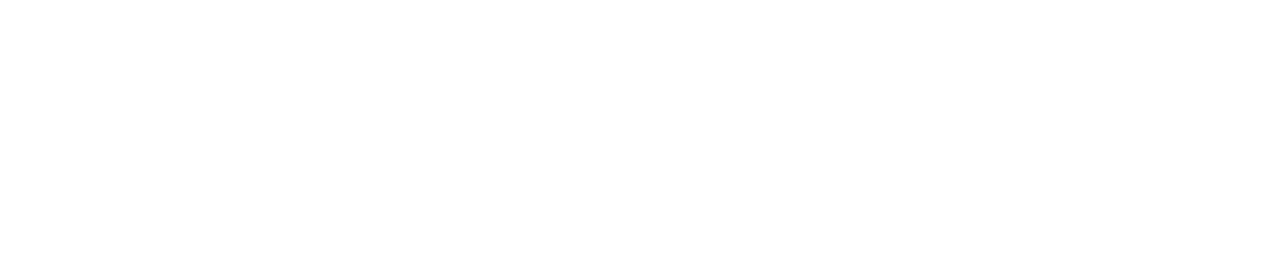
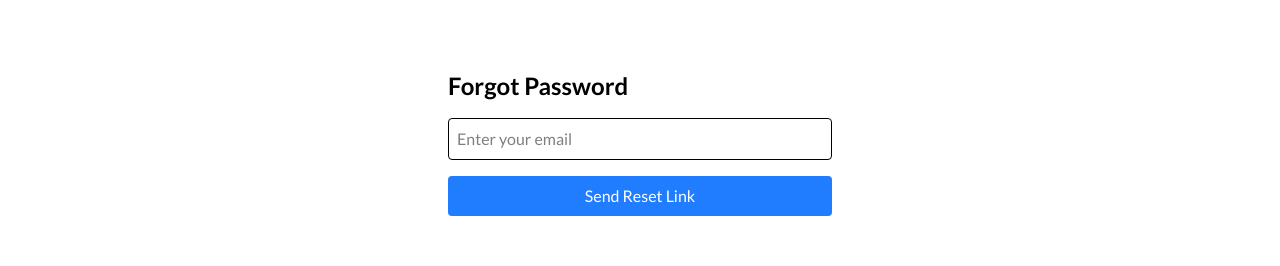
Before and after one commit to mahmud123064/ownmed, a React (Vite) app: page /forgot-password in a window 1280 px wide. Before the commit this address had no page. Shown: the part 378-644 px from the top of the page. Built offline with nearby package versions, Linux system fonts and the light colour scheme; no server answers.

Commit message:
email verification is done

```diff
--- a/package.json
+++ b/package.json
@@ -22,6 +22,7 @@
     "localforage": "^1.10.0",
     "lucide-react": "^0.562.0",
     "match-sorter": "^8.2.0",
+    "nodemailer": "^8.0.1",
     "radix-ui": "^1.4.3",
     "react": "^19.2.0",
     "react-dom": "^19.2.0",
--- /dev/null
+++ b/src/Pages/Authentication/ForgotPassword/ForgotPassword.jsx
@@ -0,0 +1,42 @@
+import { useForm } from "react-hook-form";
+import axios from "axios";
+import toast from "react-hot-toast";
+
+export default function ForgotPassword() {
+    const { register, handleSubmit } = useForm();
+
+    const onSubmit = async (data) => {
+        try {
+            const res = await axios.post(
+                "http://localhost:3000/api/auth/forgot-password",
+                data,
+            );
+            console.log(res.data);
+            toast.success("Password reset email sent!");
+        } catch (error) {
+            console.error(error);
+            toast.error(
+                error.response?.data?.message || "Something went wrong",
+            );
+        }
+    };
+
+    return (
+        <div className="min-h-screen flex items-center justify-center">
+            <form onSubmit={handleSubmit(onSubmit)} className="space-y-4 w-96">
+                <h2 className="text-2xl font-bold">Forgot Password</h2>
+
+                <input
+                    type="email"
+                    placeholder="Enter your email"
+                    {...register("email", { required: true })}
+                    className="w-full border p-2 rounded"
+                />
+
+                <button className="w-full bg-primary text-white py-2 rounded">
+                    Send Reset Link
+                </button>
+            </form>
+        </div>
+    );
+}
--- /dev/null
+++ b/src/Pages/Authentication/ResetPassword/ResetPassword.jsx
@@ -0,0 +1,49 @@
+import { useState } from "react";
+import { useParams, useNavigate } from "react-router-dom";
+import axios from "axios";
+import toast from "react-hot-toast";
+
+export default function ResetPassword() {
+    const { token } = useParams();
+    const navigate = useNavigate();
+    const [password, setPassword] = useState("");
+
+    const handleSubmit = async (e) => {
+        e.preventDefault();
+        try {
+            await axios.post(
+                `http://localhost:3000/api/auth/reset-password/${token}`,
+                {
+                    password,
+                },
+            );
+            toast.success("Password reset successful!");
+            navigate("/signin");
+        } catch (error) {
+            console.error(error);
+            toast.error(
+                error.response?.data?.message || "Something went wrong",
+            );
+        }
+    };
+
+    return (
+        <div className="min-h-screen flex items-center justify-center">
+            <form onSubmit={handleSubmit} className="space-y-4 w-96">
+                <h2 className="text-2xl font-bold">Reset Password</h2>
+
+                <input
+                    type="password"
+                    placeholder="Enter new password"
+                    value={password}
+                    onChange={(e) => setPassword(e.target.value)}
+                    className="w-full border p-2 rounded"
+                />
+
+                <button className="w-full bg-primary text-white py-2 rounded">
+                    Reset Password
+                </button>
+            </form>
+        </div>
+    );
+}
--- a/src/Pages/Authentication/Signup/SignUp.jsx
+++ b/src/Pages/Authentication/Signup/SignUp.jsx
@@ -4,6 +4,7 @@
 import signUpIllustration from "../../../assets/signup-illustration.jpg";
 import { useDispatch, useSelector } from "react-redux";
 import { registerUser } from "../../../redux/auth/authSlice";
+import toast, { Toaster } from "react-hot-toast";
 
 export default function SignUp() {
     const [imagePreview, setImagePreview] = useState(null);
@@ -197,9 +198,37 @@
             profileImage: imageUrl,
         };
 
+        // dispatch(registerUser(payload))
+        //     .unwrap()
+        //     .then(() => {
+        //         toast
+        //             .success(
+        //                 "Signup successful! Please check your email to verify your account.",
+        //                 { duration: 5000 },
+        //             )
+
+        //         setFormData({
+        //             name: "",
+        //             email: "",
+        //             password: "",
+        //             confirmPassword: "",
+        //             phone: "",
+        //             role: "",
+        //         });
+        //         setImagePreview(null);
+        //         setImageFile(null);
+        //         setErrors({});
+        //         navigate("/verify-email");
+        //     });
+
         dispatch(registerUser(payload))
             .unwrap()
             .then(() => {
+                toast.success(
+                    "Signup successful! Please check your email to verify your account.",
+                    { duration: 5000 },
+                );
+
                 setFormData({
                     name: "",
                     email: "",
@@ -211,7 +240,13 @@
                 setImagePreview(null);
                 setImageFile(null);
                 setErrors({});
-                navigate("/login");
+                navigate("/verify-email");
+            })
+            .catch((error) => {
+                console.log("Caught error:", error); // Debug line
+                toast.error(error || "Signup failed. Please try again.", {
+                    duration: 5000,
+                });
             });
     };
 
@@ -614,6 +649,11 @@
                                     ? "Creating Account..."
                                     : "Create Account"}
                             </button>
+
+                            <Toaster
+                                position="top-center"
+                                reverseOrder={false}
+                            />
                         </form>
 
                         {/* Sign In Link */}
--- /dev/null
+++ b/src/Pages/Authentication/VerifyEmail/VerifyEmail.jsx
@@ -0,0 +1,31 @@
+
+import { Mail } from "lucide-react";
+import { Link } from "react-router-dom";
+
+export default function VerifyEmail() {
+
+  return (
+    <div className="min-h-screen w-full flex items-center justify-center bg-background px-4">
+      <div className="max-w-md w-full bg-white p-8 rounded-lg shadow-lg text-center space-y-6">
+        <Mail className="mx-auto h-12 w-12 text-primary" />
+        <h1 className="text-2xl font-bold"> Your Email Verified Successfully!</h1>
+        <p className="text-gray-600">
+          We have sent a verification link to your email. Please check your inbox
+          (and spam folder) to verify your account before logging in.
+        </p>
+        <Link
+          to="/login"
+          className="inline-block mt-4 w-full bg-primary text-white py-2.5 rounded-lg font-semibold hover:bg-primary/90 transition-all duration-200"
+        >
+          Go to Login
+        </Link>
+        {/* <p className="text-sm text-gray-500">
+          Didn't receive the email?{" "}
+          <Link to="/resend-verification" className="text-primary hover:underline">
+            Resend
+          </Link>
+        </p> */}
+      </div>
+    </div>
+  );
+}
--- a/src/Router/routes.jsx
+++ b/src/Router/routes.jsx
@@ -1,41 +1,53 @@
 import RootLayout from "@/Layout/RootLayout";
 import AboutUs from "@/Pages/AboutUs/AboutUs";
+import ForgotPassword from "@/Pages/Authentication/ForgotPassword/ForgotPassword";
+import ResetPassword from "@/Pages/Authentication/ResetPassword/ResetPassword";
 import SignIn from "@/Pages/Authentication/SignIn/SignIn";
 import SignUp from "@/Pages/Authentication/Signup/SignUp";
+import VerifyEmail from "@/Pages/Authentication/VerifyEmail/VerifyEmail";
 import HealthTips from "@/Pages/HealthTips/HealthTips";
 import Home from "@/Pages/Home/Home/Home";
 
-import {
-  createBrowserRouter,
-} from "react-router-dom";
+import { createBrowserRouter } from "react-router-dom";
 
 const routes = createBrowserRouter([
     {
         path: "/",
         Component: RootLayout,
-    children:[
+        children: [
             {
-          index:true,
-          Component:Home
+                index: true,
+                Component: Home,
             },
             {
-        path:"/about-us",
-        Component:AboutUs
+                path: "/about-us",
+                Component: AboutUs,
             },
             {
-        path:"/health-tips",
-        Component:HealthTips
+                path: "/health-tips",
+                Component: HealthTips,
             },
             {
-        path:"/signup",
-        Component:SignUp
+                path: "/signup",
+                Component: SignUp,
             },
             {
-        path:"/login",
-        Component:SignIn
+                path: "/login",
+                Component: SignIn,
+            },
+            {
+                path:  "/reset-password/:token",
+                Component: ResetPassword
+            },
+            {
+              path: "/forgot-password",
+              Component: ForgotPassword
+            },
+            {
+                path: "/verify-email",
+                Component:VerifyEmail
             }
-
-    ]
+        ],
     },
 ]);
 
--- a/src/redux/auth/authSlice.js
+++ b/src/redux/auth/authSlice.js
@@ -11,6 +11,23 @@
 };
 
 // simulate API call for user signup
+// export const registerUser = createAsyncThunk(
+//     "auth/signup",
+//     async (payload, { rejectWithValue }) => {
+//         try {
+//             const res = await axios.post(
+//                 "http://localhost:3000/api/auth/signup",
+//                 payload,
+//             );
+//             return res.data;
+//         } catch (err) {
+//             return rejectWithValue(
+//                 err.response?.data?.message || "Signup failed",
+//             );
+//         }
+//     },
+// );
+
 export const registerUser = createAsyncThunk(
     "auth/signup",
     async (payload, { rejectWithValue }) => {
@@ -21,9 +38,11 @@
             );
             return res.data;
         } catch (err) {
-            return rejectWithValue(
-                err.response?.data?.message || "Signup failed",
-            );
+            // Make sure to return the rejection properly
+            if (err.response && err.response.data && err.response.data.message) {
+                return rejectWithValue(err.response.data.message);
+            }
+            return rejectWithValue(err.message || "Signup failed");
         }
     },
 );
```
Also changed, not shown: 1 other file (tests, documents, lock files or other folders). Lines whose indentation alone changed are shown as unchanged.
